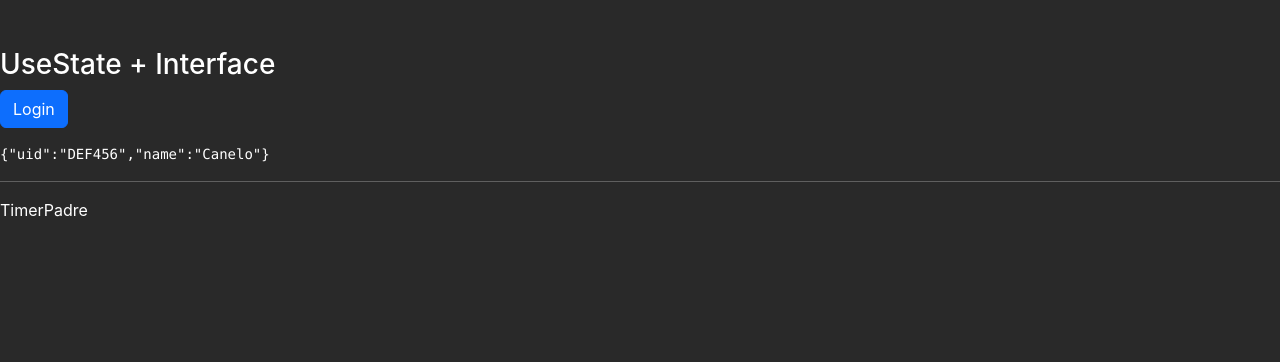
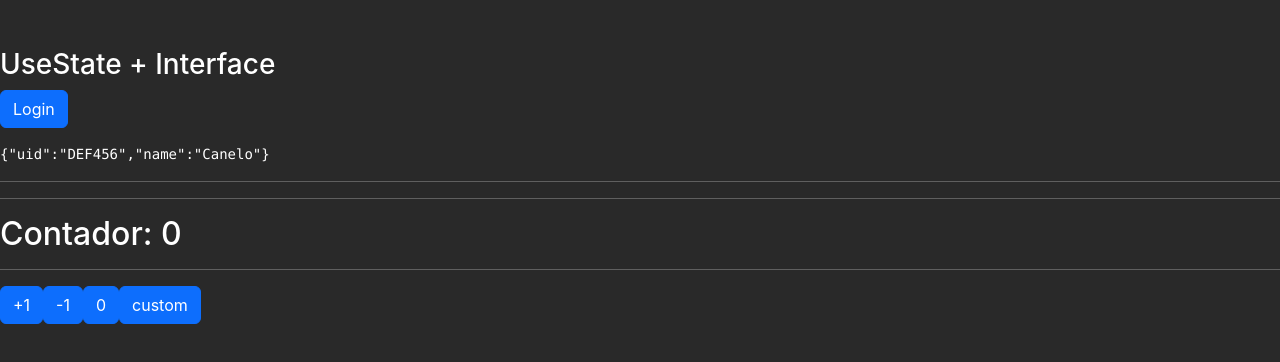
Before and after one commit to SebaGNH/FE-React-Typescript-VYB, a React (Vite) app: page / in a window 1280 px wide. Shown: the top 362 px of the page. Built offline with nearby package versions, Linux system fonts and the light colour scheme.

Commit message:
se agregó ejemplo con timer y useReducer

```diff
--- a/src/App.tsx
+++ b/src/App.tsx
@@ -1,11 +1,13 @@
-import { TimerPadre, Usuario } from "./components"
+import { TimerPadre, Usuario, ContReducer } from "./components"
 
 const App = () => {
   return (
     <>
     <Usuario />
     <hr />
-    <TimerPadre />
+    {/* <TimerPadre /> */}
+    <hr />
+    <ContReducer />
     </>
   )
 }
--- /dev/null
+++ b/src/components/ContReducer.tsx
@@ -0,0 +1,59 @@
+import React, { useReducer } from 'react';
+
+const initialState = {
+  contador: 0,
+}
+// los | significa o de puede ser un tipo u otro
+type ActionType =
+|{ type: 'incrementar' }
+|{ type: 'decrementar' }
+|{ type: 'reiniciar' }
+|{ type: 'custom', payload: number }
+
+
+// es solo un nombre, podría llamarse cambiar estado
+// Recibe 2 argumentos
+// el reducer siempre devuelve un estado nuevo "return state"
+// en return no trabajamos con el state, le hacemos una copia con ...state, de esta manera rompelos con la referencia al original
+const contadorReducer = ( state: typeof initialState, action : ActionType ) => {
+  switch (action.type) {
+    case 'incrementar': return {
+      ...state,
+      contador: state.contador +1
+    }
+    case 'decrementar': return { ...state, contador: state.contador -1 }
+    case 'reiniciar': return { ...state, contador: state.contador = 0 }
+    case 'custom': return { ...state, contador: action.payload }
+    default: return state;
+  }
+  return state;
+}
+
+export const ContReducer = () => {
+  const [stateContador, dispatch] = useReducer(contadorReducer, initialState);
+
+  return (
+    <>
+      <h2>Contador: {stateContador.contador}</h2>
+      <hr />
+      <button
+        onClick={ () => dispatch({ type: 'incrementar'})}
+        className='btn btn-primary'
+      >+1</button>
+
+      <button
+        onClick={ () => dispatch({ type: 'decrementar'})}
+        className='btn btn-primary'
+      >-1</button>
+
+      <button
+        onClick={ () => dispatch({ type: 'reiniciar'})}
+        className='btn btn-primary'
+      >0</button>
+      <button
+        onClick={ () => dispatch({ type: 'custom', payload: 50})}
+        className='btn btn-primary'
+      >custom</button>
+    </>
+  )
+}
--- a/src/components/Timer.tsx
+++ b/src/components/Timer.tsx
@@ -1,7 +1,44 @@
-import React from 'react'
+import React, { useEffect, useRef, useState } from 'react'
+// type es xq solo se va a usar en este componente, en este caso lleva el =, es lo mismo que una interface
+// es un tipo que solo vamos a trabajar en este archivo
+// Lleva = como si fuera una clase
+type TimerType = {
+  miliSegundos: number;
+  numeros?: number; //Al agregarle el ? significa que es opcional
+}
 
-export const Timer = () => {
+
+//useRef crea una referencia que no importa cuantas veces se reconstruya el componente, siempre va a ser el mismo puntero en memoria
+export const Timer = ({miliSegundos}: TimerType) => {
+  const [segundos, setSegundos] = useState(0);
+  const ref = useRef<NodeJS.Timeout>();
+  console.log({miliSegundos});
+
+  useEffect(() => {
+    //Limpiar el intervalo anterior antes de crear uno nuevo
+    if (ref.current) {
+      clearInterval(ref.current);
+    }
+    // ref.current && clearInterval(ref.current);
+    // ref.current = setInterval( () => setSegundos( s => s +1), miliSegundos);
+
+    // Limpiar el intervalo cuando el componente se desmonte o cuando miliSegundos cambie
+    ref.current = setInterval(() => {
+      setSegundos((s) => s + 1);
+    }, miliSegundos);
+
+    return () => {
+      if (ref.current) {
+        clearInterval(ref.current);
+      }
+    };
+  }, [miliSegundos]);
+
+
+
   return (
-    <div>Timer</div>
+    <>
+      <h3>Timer: <small>{segundos}</small></h3>
+    </>
   )
 }
--- a/src/components/TimerPadre.tsx
+++ b/src/components/TimerPadre.tsx
@@ -1,7 +1,23 @@
-import React from 'react'
+import React,{ useState } from 'react'
+import { Timer } from '.'
 
 export const TimerPadre = () => {
+  const [miliSegundos, setMiliSegundos] = useState(0)
   return (
-    <div>TimerPadre</div>
+    <>
+      <div>TimerPadre</div>
+      <span>Milisegundos {miliSegundos}</span>
+      <br />
+      <button
+        onClick={()=>setMiliSegundos(1000)}
+        className="btn btn-primary">1000</button>
+      <button
+        onClick={()=>setMiliSegundos(2000)}
+        className="btn btn-primary">2000</button>
+
+
+
+      <Timer miliSegundos={miliSegundos}/>
+    </>
   )
 }
--- a/src/components/index.ts
+++ b/src/components/index.ts
@@ -1,3 +1,4 @@
 export * from './Usuario';
 export * from './TimerPadre';
 export * from './Timer';
+export * from './ContReducer';
```
Also changed, not shown: 1 other file (tests, documents, lock files or other folders).
